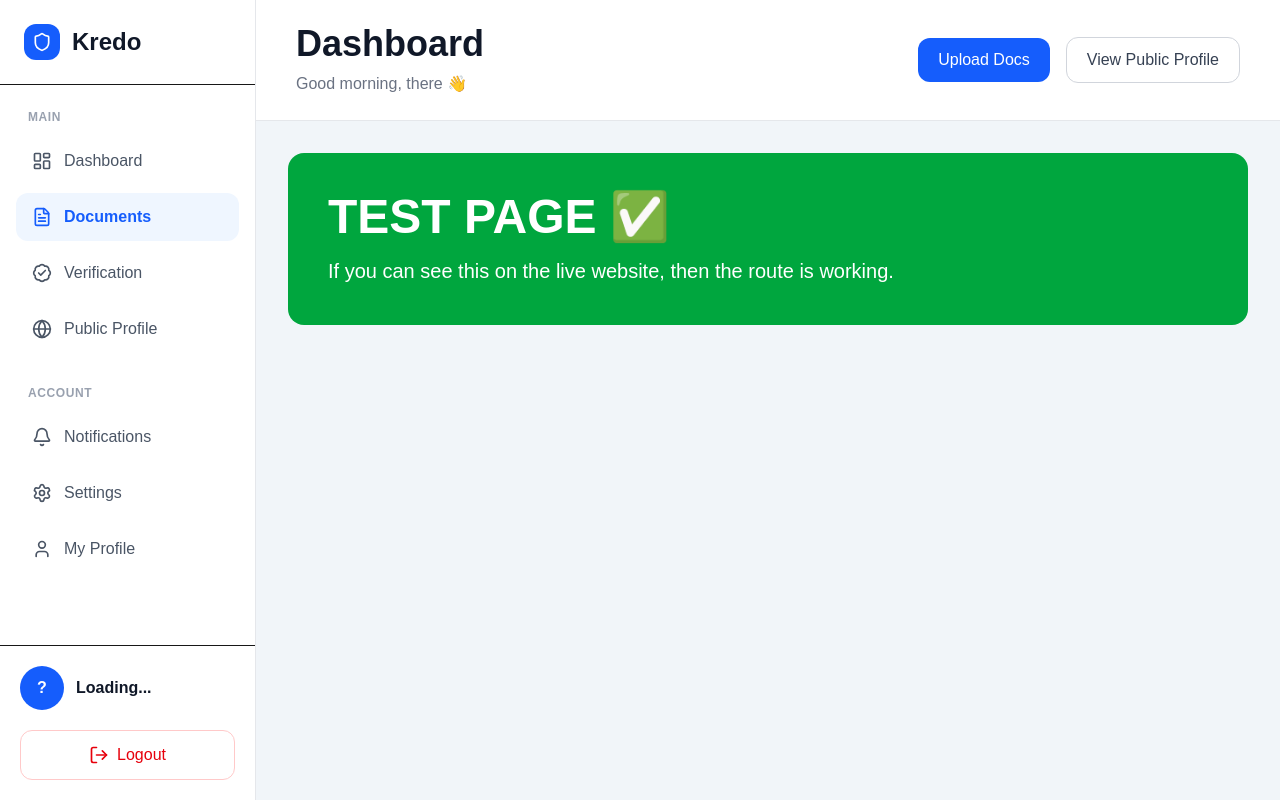
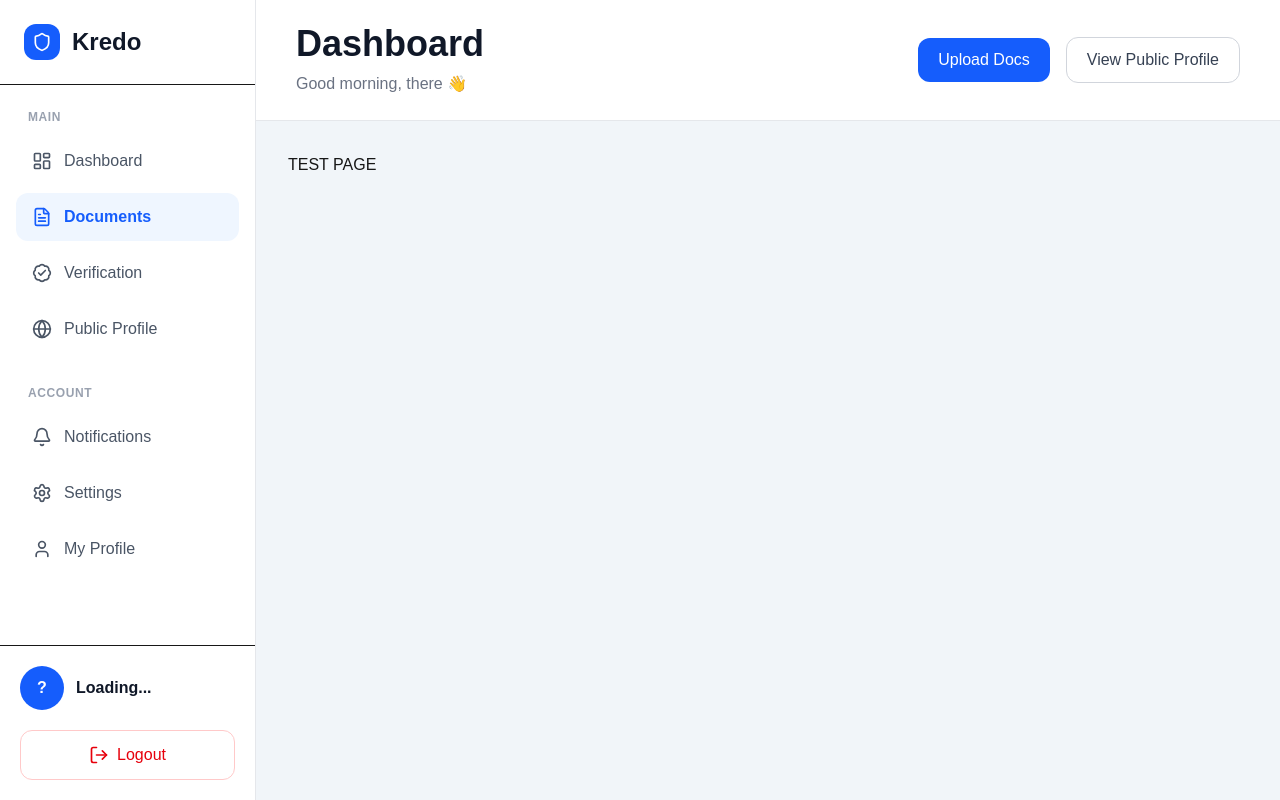
Before and after one commit to parthsharma1200/kredo, a Next.js app: page /dashboard/documents in a window 1280 px wide. Built offline with nearby package versions, Linux system fonts and the light colour scheme; no server answers.

Commit message:
Test documents page rendering

```diff
--- a/app/dashboard/documents/page.tsx
+++ b/app/dashboard/documents/page.tsx
@@ -1,15 +1,5 @@
 "use client";
 
 export default function DocumentsPage() {
-  return (
-    <div className="rounded-2xl bg-green-600 p-10 text-white">
-      <h1 className="text-5xl font-bold">
-        TEST PAGE ✅
-      </h1>
-
-      <p className="mt-4 text-xl">
-        If you can see this on the live website, then the route is working.
-      </p>
-    </div>
-  );
+  return <h1>TEST PAGE</h1>;
 }
```
